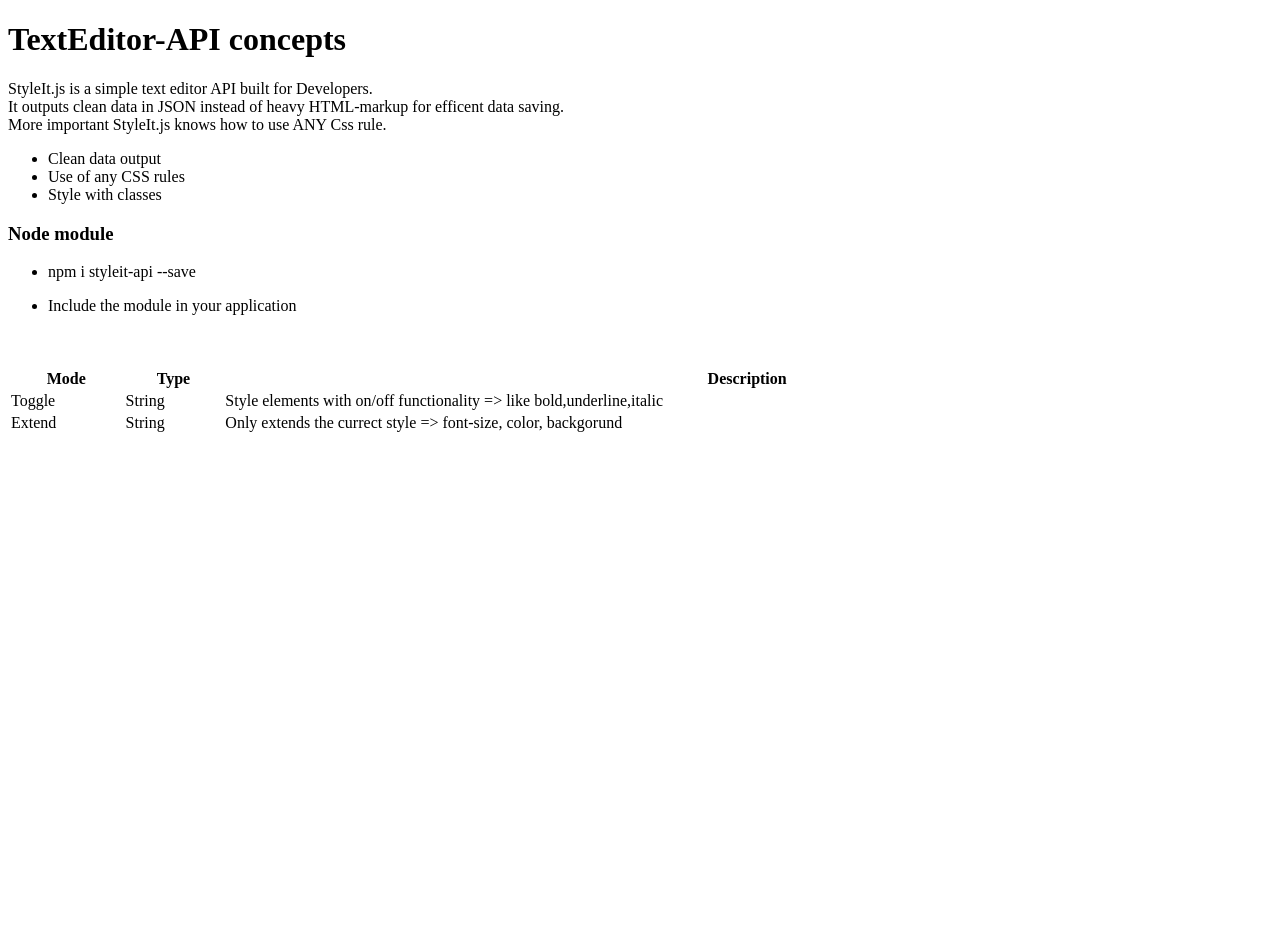
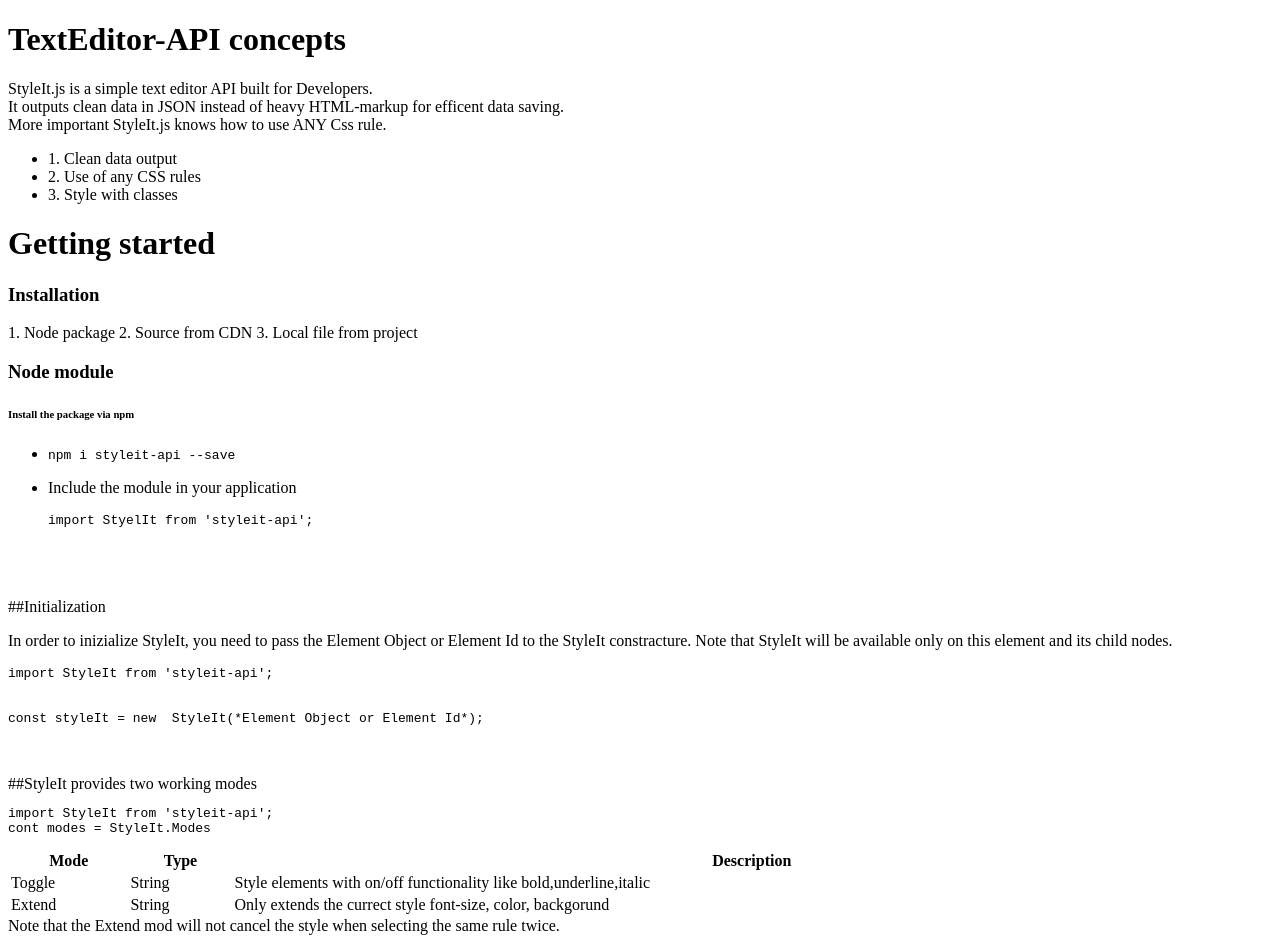
Before and after one commit to style-it/StyleIt-dev, a website built with webpack: page index.html in a window 1280 px wide. Shown: the top 938 px of the page. Before the commit the page ends 800 px from the top, so only its background shows below. Built offline with nearby package versions, Linux system fonts and the light colour scheme.

Commit message:
add more content into the html dev

```diff
--- a/index.html
+++ b/index.html
@@ -9,35 +9,43 @@
 
 <body>
   <div id="root">
-    <div id="editor" contenteditable="true">
+    <div contenteditable="true" id="editor" spellcheck="false">
       <h1>TextEditor-API concepts</h1>
-      <p>
-        StyleIt.js is a simple text editor API built for Developers. <br /> It
+      <p>StyleIt.js is a simple text editor API built for Developers. <br> It
         outputs clean data in JSON instead of heavy HTML-markup for efficent data
-        saving. <br /> More important StyleIt.js knows how to use ANY Css rule.
-      </p>
+        saving. <br> More important StyleIt.js knows how to use ANY Css rule.</p>
+      <ul>
+        <li>1. Clean data output</li>
+        <li>2. Use of any CSS rules</li>
+        <li>3. Style with classes</li>
+      </ul>
+      <h1>Getting started</h1>
+      <h3>Installation</h3>
 
+      1. Node package 2. Source from CDN 3. Local file from project
+
+      <h3>Node module</h3>
+      <h6>Install the package via npm</h6>
       <ul>
-        <li>Clean data output</li>
-        <li>Use of any CSS rules</li>
-        <li>Style with classes</li>
-      </ul>
-      <h3>Node module</h3>
-      <ul>
-        <li>
-          <p> npm i styleit-api --save </p>
-        </li>
+        <li><code>npm i styleit-api --save</code></li>
         <li>
           <p>Include the module in your application</p>
+          <pre><code>import StyelIt from 'styleit-api';</code></pre>
         </li>
-      </ul>
+      </ul><br><br><br> ##Initialization
+      <p>In order to inizialize StyleIt, you need to pass the Element Object or
+        Element Id to the StyleIt constracture. Note that StyleIt will be
+        available only on this element and its child nodes.</p>
       <div>
-        <br />
-        <br />
-      </div>
+        <pre><code>import StyleIt from 'styleit-api';
+<br><br><span style="margin-top: 20px;">const styleIt = new  StyleIt(*Element Object or Element Id*);</span></code></pre>
+        <br><br></div>
 
-
-      <table style="width:100%">
+      ##StyleIt provides two working modes
+      <pre><code>import StyleIt from 'styleit-api';
+cont modes = StyleIt.Modes</code></pre>
+      <table style="width: 100%;">
+        <tbody>
           <tr>
             <th>Mode</th>
             <th>Type</th>
@@ -46,19 +54,19 @@
           <tr>
             <td>Toggle</td>
             <td>String</td>
-          <td>
-            Style elements with on/off functionality => like
-            bold,underline,italic
-          </td>
+            <td>Style elements with on/off functionality like
+              bold,underline,italic</td>
           </tr>
           <tr>
             <td>Extend</td>
             <td>String</td>
-          <td>
-            Only extends the currect style => font-size, color, backgorund
-          </td>
+            <td>Only extends the currect style font-size, color, backgorund</td>
           </tr>
+        </tbody>
       </table>
+      <div>Note that the Extend mod will not cancel the style when selecting the
+        same rule twice.</div><br>
+      ##How to use
     </div>
   </div>
   <style>
@@ -87,7 +95,7 @@
             },
             //TODO:Rules
             rules: {
-              filter:[{el:"DIV",replaceWith:"P"}]
+              filter: [{ el: "DIV", replaceWith: "P" }]
             }
           }
           const styleIt = new styleit('editor', config);
@@ -95,16 +103,17 @@
           const btns = [
             { text: "toggle class", onclick: () => styleIt.ToggleClass("test") },
             {
-              text: "B:Block", onclick: () => styleIt.ExecCmd("font-weight", "bold", styleIt.Modes.Toggle, {
+              text: "B:Block => will not work", onclick: () => styleIt.ExecCmd("font-weight", "bold", styleIt.Modes.Toggle, {
                 target: "block",
-                selection: false
               })
             },
             { text: "B", onclick: () => styleIt.ExecCmd("font-weight", "bold", styleIt.Modes.Toggle) },
 
-            { text: "U", onclick: () => styleIt.ExecCmd("text-decoration", "underline", styleIt.Modes.Toggle,{
-              selection:false
-            }) },
+            {
+              text: "U", onclick: () => styleIt.ExecCmd("text-decoration", "underline", styleIt.Modes.Toggle, {
+                selection: true
+              })
+            },
             { text: "50px", onclick: () => styleIt.ExecCmd("font-size", "50px", styleIt.Modes.Extend) },
             { text: "30px", onclick: () => styleIt.ExecCmd("font-size", "30px", styleIt.Modes.Extend) },
             {
@@ -117,9 +126,9 @@
             { text: "yellow", onclick: () => styleIt.ExecCmd("color", "yellow", styleIt.Modes.Extend) },
             { text: "blue", onclick: () => styleIt.ExecCmd("color", "blue", styleIt.Modes.Extend) },
             { text: "green", onclick: () => styleIt.ExecCmd("color", "green", styleIt.Modes.Extend) },
-            { text: "left", onclick: () => styleIt.ExecCmd("text-align", "left", styleIt.Modes.Extend, { target: 'block', selection: false }) },
-            { text: "center", onclick: () => styleIt.ExecCmd("text-align", "center", styleIt.Modes.Extend, { target: 'block', selection: false }) },
-            { text: "right", onclick: () => styleIt.ExecCmd("text-align", "right", styleIt.Modes.Extend, { target: 'block', selection: false }) },
+            { text: "left", onclick: () => styleIt.ExecCmd("text-align", "left", styleIt.Modes.Extend, { target: 'block' }) },
+            { text: "center", onclick: () => styleIt.ExecCmd("text-align", "center", styleIt.Modes.Extend, { target: 'block' }) },
+            { text: "right", onclick: () => styleIt.ExecCmd("text-align", "right", styleIt.Modes.Extend, { target: 'block' }) },
           ]
           btns.forEach(btn => {
             const _btn = root.addElement('button');
```
Lines whose indentation alone changed are shown as unchanged.
